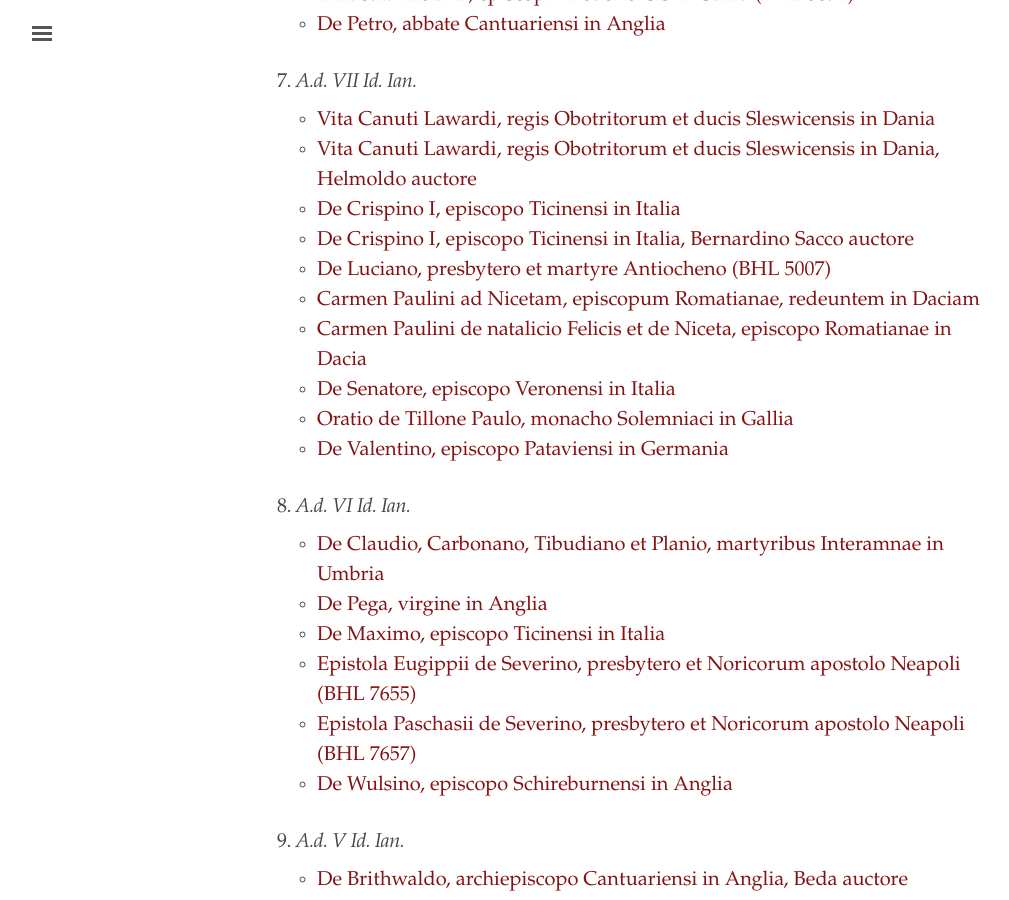
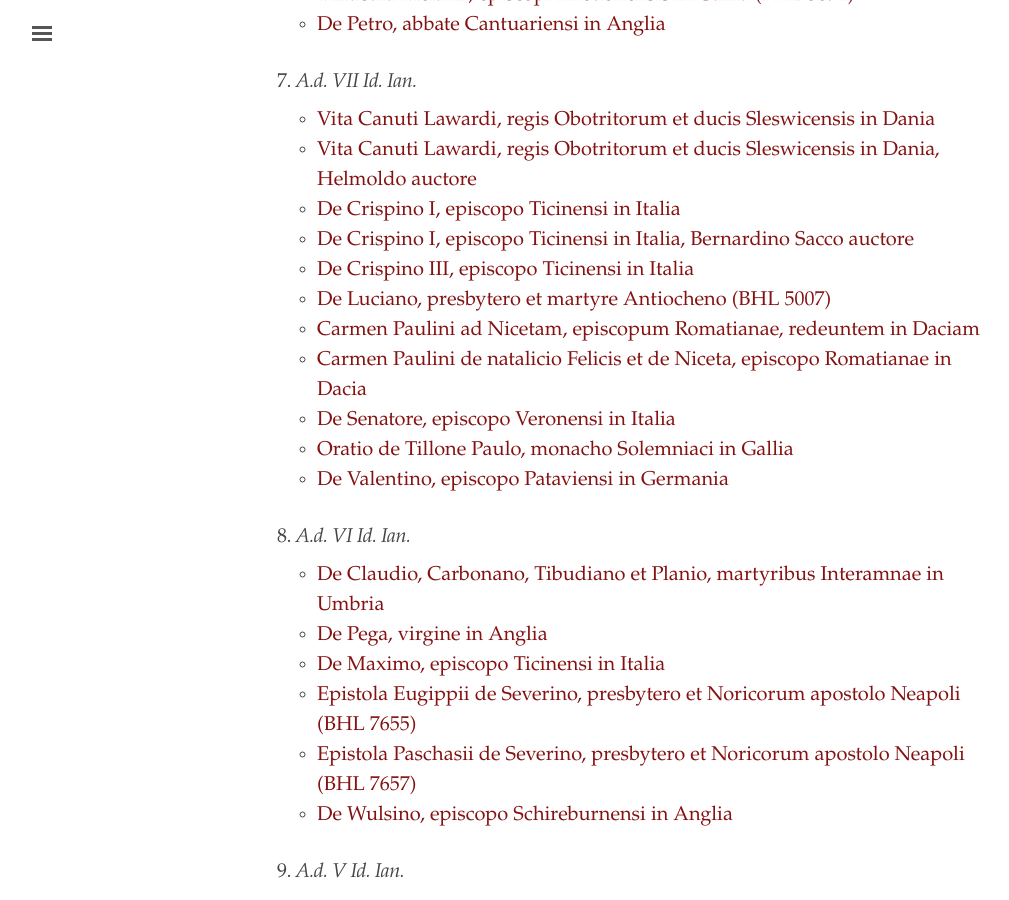
Before and after one commit to cjkoepke1/latin-hagiography, a Jekyll site: the page built from index.md, in a window 1280 px wide and 900 px high, scrolled down 1820 px. Shown: the whole window, without its empty margins (3-1012 px from the left). Built offline with Jekyll 4.4.1, drawn with Linux system fonts in a browser that asks for light colours.

Commit message:
Added De Crispino III

```diff
--- a/index.md
+++ b/index.md
@@ -70,6 +70,7 @@
 - [Vita Canuti Lawardi, regis Obotritorum et ducis Sleswicensis in Dania, Helmoldo auctore](https://cjkoepke1.github.io/latin-hagiography/texts/vita-canuti-lawardi-helmoldi/)
 - [De Crispino I, episcopo Ticinensi in Italia](https://cjkoepke1.github.io/latin-hagiography/texts/de-crispino-i/)
 - [De Crispino I, episcopo Ticinensi in Italia, Bernardino Sacco auctore](https://cjkoepke1.github.io/latin-hagiography/texts/de-crispino-bernardini-sacci/)
+- [De Crispino III, episcopo Ticinensi in Italia](https://cjkoepke1.github.io/latin-hagiography/texts/de-crispino-iii/)
 - [De Luciano, presbytero et martyre Antiocheno (BHL 5007)](https://cjkoepke1.github.io/latin-hagiography/texts/de-luciano-antiocheno/)
 - [Carmen Paulini ad Nicetam, episcopum Romatianae, redeuntem in Daciam](https://cjkoepke1.github.io/latin-hagiography/texts/carmen-paulini-ad-nicetam/)
 - [Carmen Paulini de natalicio Felicis et de Niceta, episcopo Romatianae in Dacia](https://cjkoepke1.github.io/latin-hagiography/texts/carmen-paulini-de-natalicio-felicis/)
```
